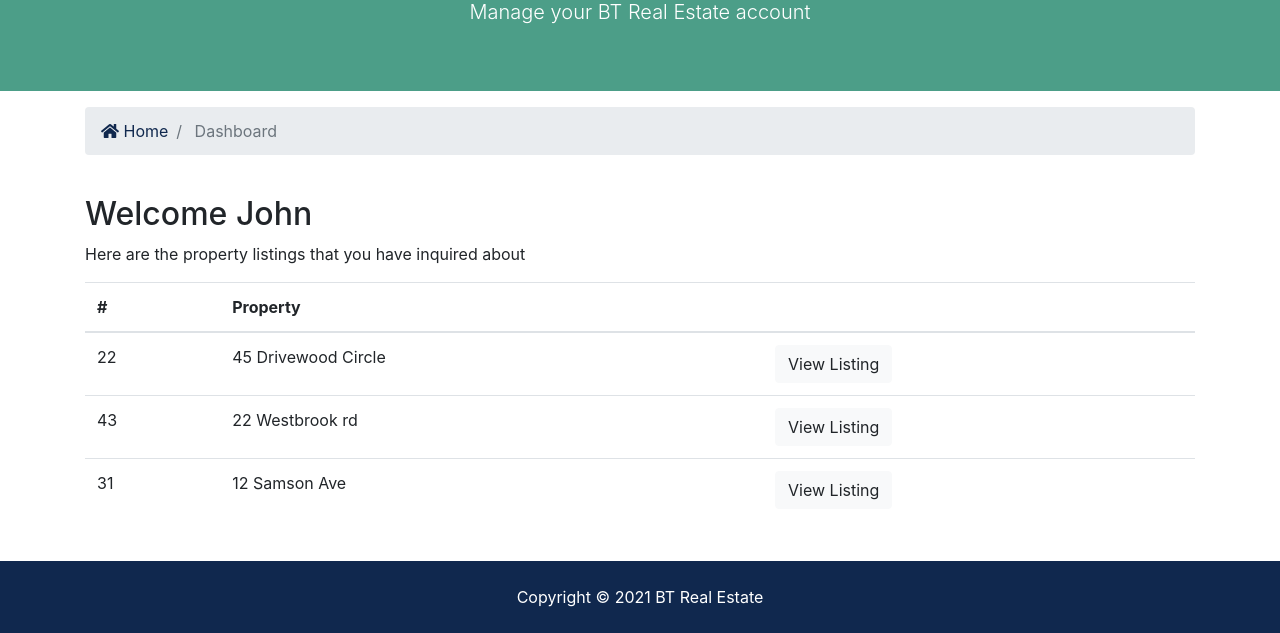
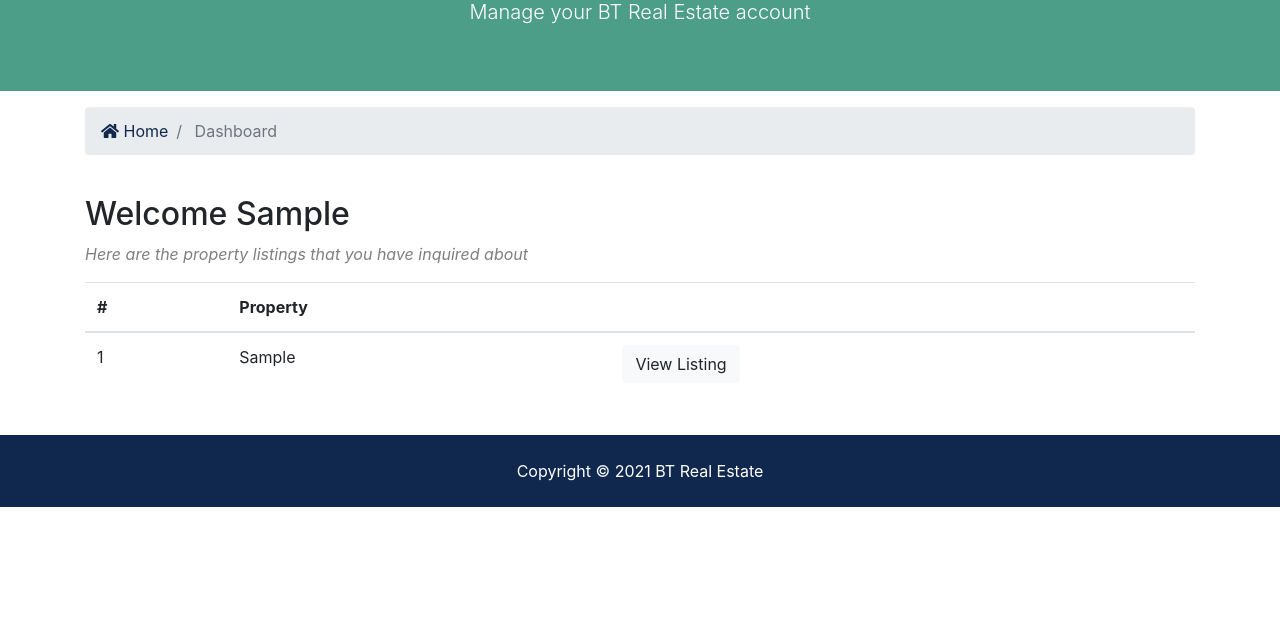
Before and after one commit to oybek703/btre-django, a Django app: page /accounts/dashboard in a window 1280 px wide. Shown: the part 254-887 px from the top of the page. After the commit the page ends 761 px from the top, so only its background shows below. Run offline with Django 3.2, Linux system fonts and the light colour scheme; a user stored in the database is signed in; tables that the repository leaves empty hold one stand-in row (values such as "Sample post"); some libraries are stand-ins or nearby versions.

Commit message:
listing dynamic inquiries in dashboard is completed

```diff
--- a/accounts/views.py
+++ b/accounts/views.py
@@ -1,5 +1,6 @@
 from django.shortcuts import render, redirect
 from django.contrib import messages, auth
+from contacts.models import Contact
 from django.contrib.auth.models import User
 
 
@@ -70,4 +71,8 @@ def logout(request):
 
 
 def dashboard(request):
-    return render(request, 'accounts/dashboard.html')
+    user_contacts = Contact.objects.order_by('-contact_date').filter(user_id=request.user.id)
+    context = {
+        'contacts': user_contacts
+    }
+    return render(request, 'accounts/dashboard.html', context)
--- a/btre/settings.py
+++ b/btre/settings.py
@@ -144,7 +144,7 @@ MESSAGE_TAGS = {
     messages.ERROR: 'danger'
 }
 
-# SECURITY WARNING: keep the secret key used in production secret!
+# SECURITY WARNING: keep environment variables in production secret!
 EMAIL_HOST_USER = config("EMAIL_HOST_USER")
 EMAIL_HOST_PASSWORD = config("EMAIL_HOST_PASSWORD")
 
--- a/templates/accounts/dashboard.html
+++ b/templates/accounts/dashboard.html
@@ -33,9 +33,10 @@
     <div class="container">
       <div class="row">
         <div class="col-md-12">
-          <h2>Welcome John</h2>
-          <p>Here are the property listings that you have inquired about</p>
-          <table class="table">
+          <h2>Welcome {{ user.first_name }}</h2>
+          {% if contacts %}
+              <p class="font-italic text-black-50">Here are the property listings that you have inquired about</p>
+              <table class="table">
             <thead>
               <tr>
                 <th scope="col">#</th>
@@ -44,29 +45,20 @@
               </tr>
             </thead>
             <tbody>
-              <tr>
-                <td>22</td>
-                <td>45 Drivewood Circle</td>
-                <td>
-                  <a class="btn btn-light" href="#">View Listing</a>
-                </td>
-              </tr>
-              <tr>
-                <td>43</td>
-                <td>22 Westbrook rd</td>
-                <td>
-                  <a class="btn btn-light" href="#">View Listing</a>
-                </td>
-              </tr>
-              <tr>
-                <td>31</td>
-                <td>12 Samson Ave</td>
-                <td>
-                  <a class="btn btn-light" href="#">View Listing</a>
-                </td>
-              </tr>
+              {% for contact in contacts %}
+                  <tr>
+                    <td>{{ contact.id }}</td>
+                    <td>{{ contact.listing }}</td>
+                    <td>
+                      <a class="btn btn-light" href="{% url 'listing' contact.listing_id %}">View Listing</a>
+                    </td>
+                  </tr>
+              {% endfor %}
             </tbody>
           </table>
+          {% else %}
+              <p class="font-italic text-black-50">You have no any inquiries yet.</p>
+          {% endif %}
         </div>
       </div>
     </div>
```
